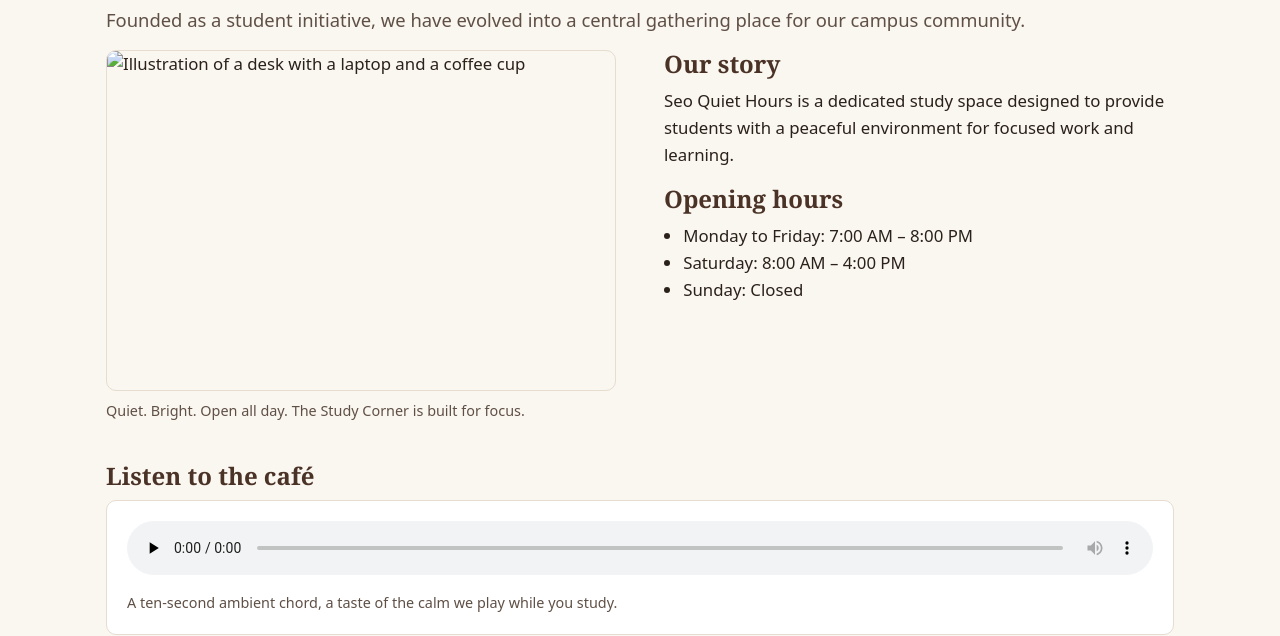
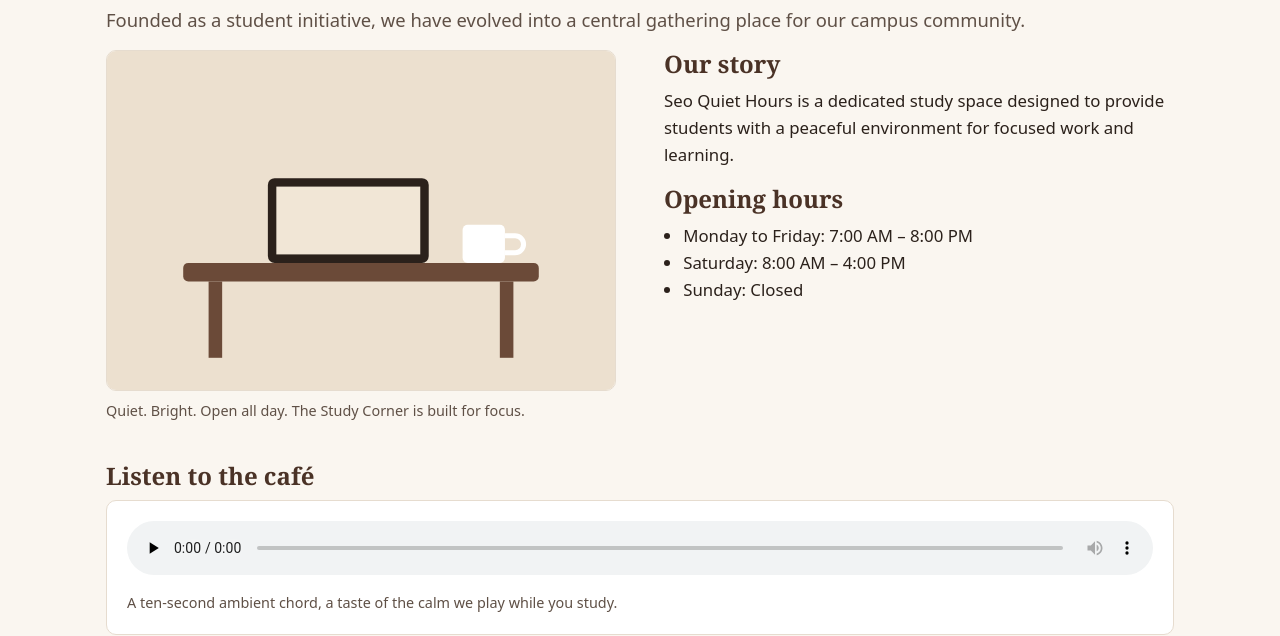
Before and after one commit to IXSEO0/Rilcopiro-mini-project, a plain HTML site: page about.html in a window 1280 px wide. Shown: the part 173-809 px from the top of the page. Drawn offline with Linux system fonts and the light colour scheme.

Commit message:
Update about.html

```diff
--- a/about.html
+++ b/about.html
@@ -21,7 +21,7 @@
       <p class="lead">Founded as a student initiative, we have evolved into a central gathering place for our campus community.</p>
       <div class="split">
         <figure>
-          <img src="images/study.svg" alt="Illustration of a desk with a laptop and a coffee cup" width="600" height="400">
+          <img src="study.svg" alt="Illustration of a desk with a laptop and a coffee cup" width="600" height="400">
           <figcaption>Quiet. Bright. Open all day. The Study Corner is built for focus.</figcaption>
         </figure>
         <article>
```
